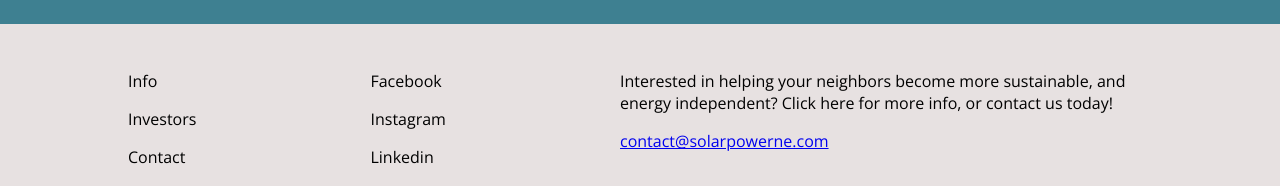
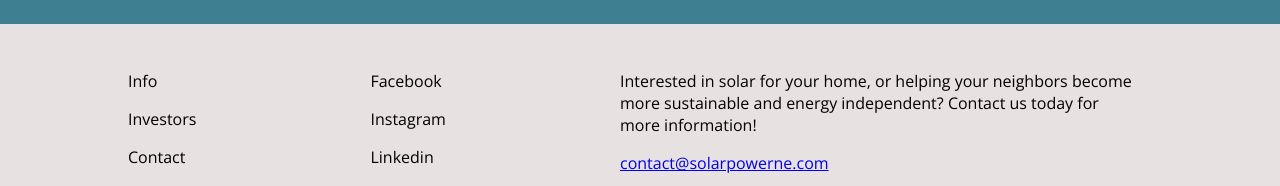
Before and after one commit to robitaille1/solar-ne, a React (Create React App) app: page / in a window 1280 px wide. Shown: the part 4528-4714 px from the top of the page. Built offline with nearby package versions, Linux system fonts and the light colour scheme.

Commit message:
changed bottom tagline content

```diff
--- a/src/components/Footer/Footer.js
+++ b/src/components/Footer/Footer.js
@@ -23,7 +23,7 @@ function Footer() {
                   <p>Linkedin</p>
                 </div>
                 <div className='links footer-statement'>
-                  <p>Interested in helping your neighbors become more sustainable, and energy independent? Click here for more info, or contact us today!</p>
+                  <p>Interested in solar for your home, or helping your neighbors become more sustainable and energy independent? Contact us today for more information!</p>
                   <a href="mailto:contact@solarpowerne.com" className='contact-link'>contact@solarpowerne.com</a>
                 </div>
               </div>
```
